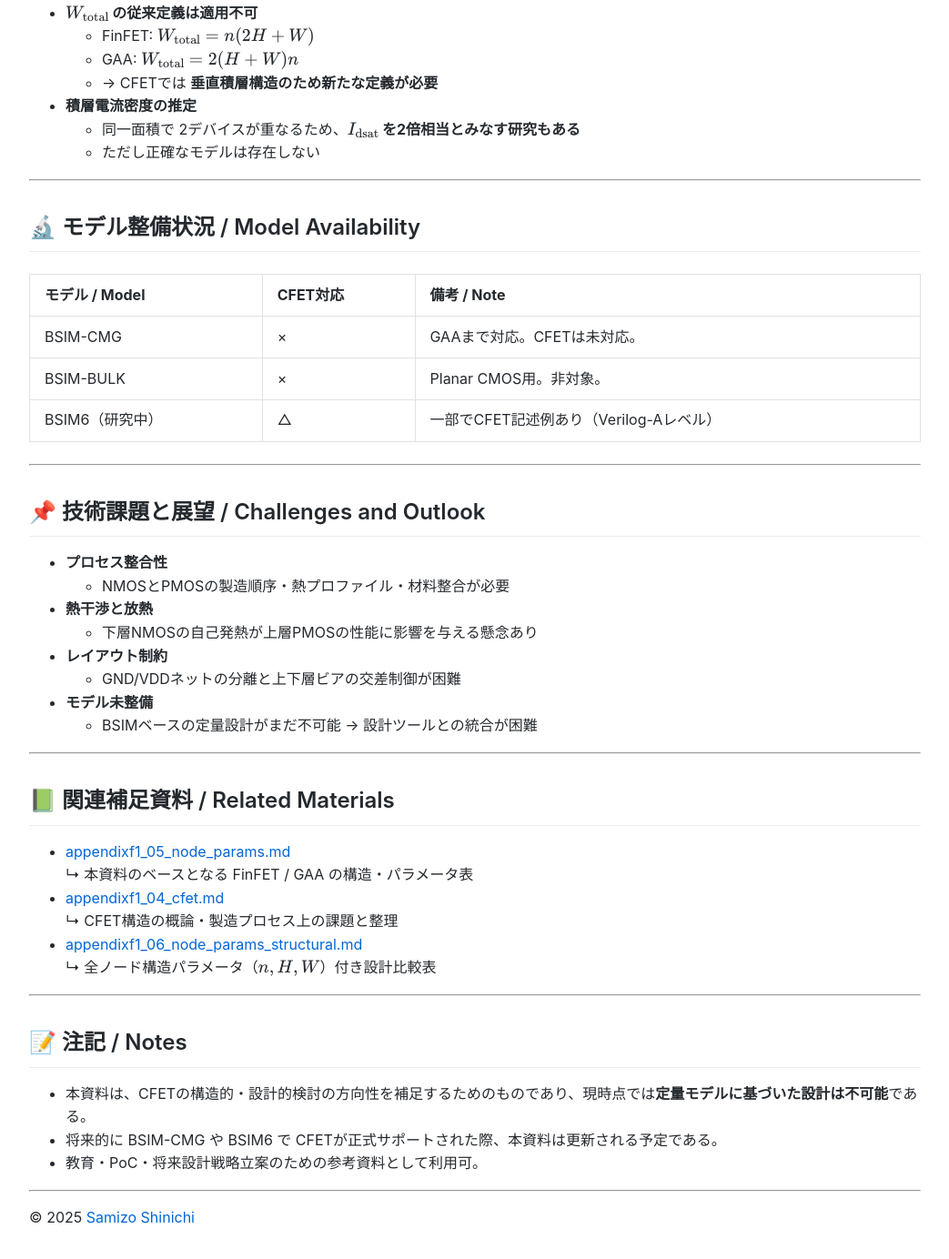
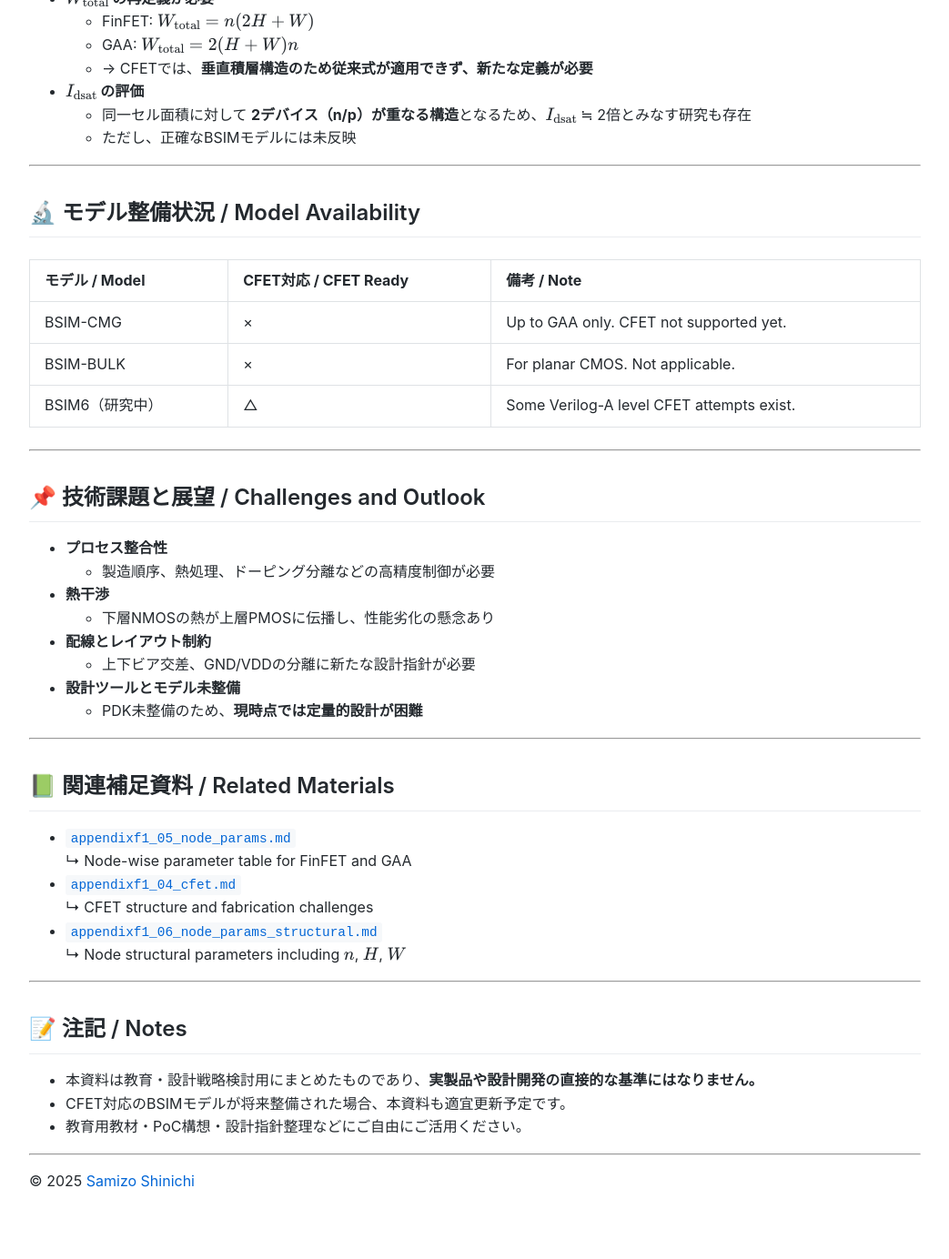
Before and after one commit to Samizo-AITL/Edusemi-v4x, a Jekyll site: the page built from f_chapter1_finfet_gaa/appendixf1_05a_cfet_params.md, in a window 1280 px wide and 1400 px high, scrolled down 1629 px. Shown: the top 1384 px of the window at 91% size, without its empty margins (118-1161 px from the left). Built offline with Jekyll 4.4.1, drawn with Linux system fonts in a browser that asks for light colours; our own code applies the rules of GitHub Pages for plain Markdown files; after the commit the page ends 2988 px from its top, so only the background shows below that; some of the changed text lies outside the part shown.

Commit message:
Update appendixf1_05a_cfet_params.md

```diff
--- a/f_chapter1_finfet_gaa/appendixf1_05a_cfet_params.md
+++ b/f_chapter1_finfet_gaa/appendixf1_05a_cfet_params.md
@@ -29,63 +28,63 @@
 
 | ノード<br>Node | 構造<br>Structure     | 概要<br>Description             | $V_{\mathrm{DD}}$ (V) | $L_g$ (nm) | $T_{\mathrm{ox}}$ (nm) | 備考 / Note |
 |----------------|------------------------|-------------------------------|------------------------|------------|-------------------------|-------------|
-| 1.0nm          | CFET (GAA上下積層)     | NMOS + PMOS stacked vertically | 0.45                   | ~8         | ~0.4                    | Intel, IMECによる研究発表ベース |
-| 0.7nm          | CFET (Forksheet構想)   | GateとFinの分離＋積層構造     | TBD                    | ~6–7       | TBD                     | IMEC構想中 / Model未確定        |
+| 1.0nm          | CFET (GAA上下積層)     | NMOS + PMOS stacked vertically | 0.45                   | ~8         | ~0.4                    | Based on Intel and IMEC research |
+| 0.7nm          | CFET (Forksheet構想)   | Gate-Fin decoupled stack       | TBD                    | ~6–7       | TBD                     | Conceptual by IMEC / model TBD   |
 
 ---
 
-## 🧠 実効幅・電流定義に関する注意点
+## 🧠 実効幅と電流密度に関する注意点
 ### Notes on Effective Width and Current Estimation
 
-従来の FinFET や GAA と異なり、CFET は NMOS / PMOS が上下に物理的に積層されているため、次の点に注意が必要です：
+CFETはNMOS/PMOSを物理的に上下積層する構造であり、以下の点に注意が必要です：
 
-- **$W_{\mathrm{total}}$ の従来定義は適用不可**
+- **$W_{\mathrm{total}}$ の再定義が必要**
   - FinFET: $W_{\mathrm{total}} = n(2H + W)$
   - GAA: $W_{\mathrm{total}} = 2(H + W)n$
-  - → CFETでは **垂直積層構造のため新たな定義が必要**
+  - → CFETでは、**垂直積層構造のため従来式が適用できず、新たな定義が必要**
 
-- **積層電流密度の推定**
-  - 同一面積で 2デバイスが重なるため、**$I_{\mathrm{dsat}}$ を2倍相当とみなす研究もある**
-  - ただし正確なモデルは存在しない
+- **$I_{\mathrm{dsat}}$ の評価**
+  - 同一セル面積に対して **2デバイス（n/p）が重なる構造**となるため、$I_{\mathrm{dsat}}$ ≒ 2倍とみなす研究も存在
+  - ただし、正確なBSIMモデルには未反映
 
 ---
 
 ## 🔬 モデル整備状況 / Model Availability
 
-| モデル / Model | CFET対応 | 備考 / Note |
-|----------------|-----------|----------------|
-| BSIM-CMG       | ×         | GAAまで対応。CFETは未対応。 |
-| BSIM-BULK      | ×         | Planar CMOS用。非対象。     |
-| BSIM6（研究中）| △         | 一部でCFET記述例あり（Verilog-Aレベル） |
+| モデル / Model | CFET対応 / CFET Ready | 備考 / Note |
+|----------------|------------------------|----------------|
+| BSIM-CMG       | ×                      | Up to GAA only. CFET not supported yet. |
+| BSIM-BULK      | ×                      | For planar CMOS. Not applicable.        |
+| BSIM6（研究中）| △                      | Some Verilog-A level CFET attempts exist. |
 
 ---
 
 ## 📌 技術課題と展望 / Challenges and Outlook
 
 - **プロセス整合性**
-  - NMOSとPMOSの製造順序・熱プロファイル・材料整合が必要
-- **熱干渉と放熱**
-  - 下層NMOSの自己発熱が上層PMOSの性能に影響を与える懸念あり
-- **レイアウト制約**
-  - GND/VDDネットの分離と上下層ビアの交差制御が困難
-- **モデル未整備**
-  - BSIMベースの定量設計がまだ不可能 → 設計ツールとの統合が困難
+  - 製造順序、熱処理、ドーピング分離などの高精度制御が必要
+- **熱干渉**
+  - 下層NMOSの熱が上層PMOSに伝播し、性能劣化の懸念あり
+- **配線とレイアウト制約**
+  - 上下ビア交差、GND/VDDの分離に新たな設計指針が必要
+- **設計ツールとモデル未整備**
+  - PDK未整備のため、**現時点では定量的設計が困難**
 
 ---
 
 ## 📗 関連補足資料 / Related Materials
 
-- [appendixf1_05_node_params.md](./appendixf1_05_node_params.md)
-  ↳ 本資料のベースとなる FinFET / GAA の構造・パラメータ表
-- [appendixf1_04_cfet.md](./appendixf1_04_cfet.md)
-  ↳ CFET構造の概論・製造プロセス上の課題と整理
-- [appendixf1_06_node_params_structural.md](./appendixf1_06_node_params_structural.md)
-  ↳ 全ノード構造パラメータ（$n, H, W$）付き設計比較表
+- [`appendixf1_05_node_params.md`](./appendixf1_05_node_params.md)
+  ↳ Node-wise parameter table for FinFET and GAA
+- [`appendixf1_04_cfet.md`](./appendixf1_04_cfet.md)
+  ↳ CFET structure and fabrication challenges
+- [`appendixf1_06_node_params_structural.md`](./appendixf1_06_node_params_structural.md)
+  ↳ Node structural parameters including $n$, $H$, $W$
 
 ---
 
 ## 📝 注記 / Notes
 
-- 本資料は、CFETの構造的・設計的検討の方向性を補足するためのものであり、現時点では**定量モデルに基づいた設計は不可能**である。
-- 将来的に BSIM-CMG や BSIM6 で CFETが正式サポートされた際、本資料は更新される予定である。
-- 教育・PoC・将来設計戦略立案のための参考資料として利用可。
+- 本資料は教育・設計戦略検討用にまとめたものであり、**実製品や設計開発の直接的な基準にはなりません。**
+- CFET対応のBSIMモデルが将来整備された場合、本資料も適宜更新予定です。
+- 教育用教材・PoC構想・設計指針整理などにご自由にご活用ください。
```
Also changed, not shown: other parts of f_chapter1_finfet_gaa/appendixf1_05a_cfet_params.md (+1 -2 lines).
